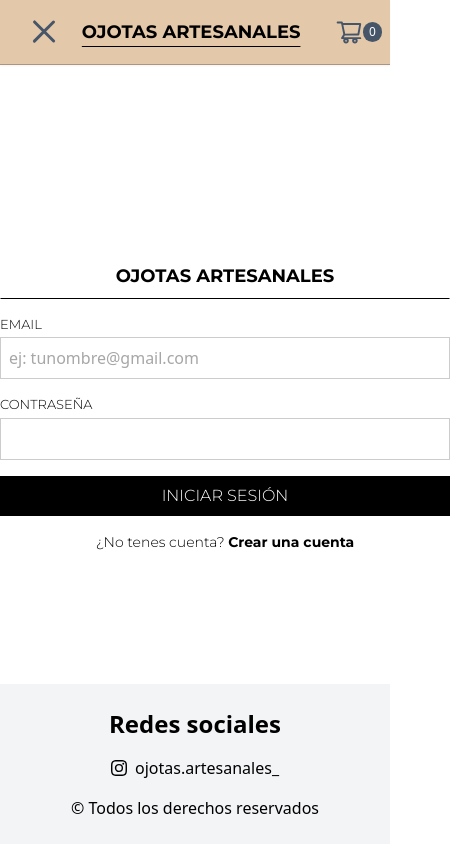
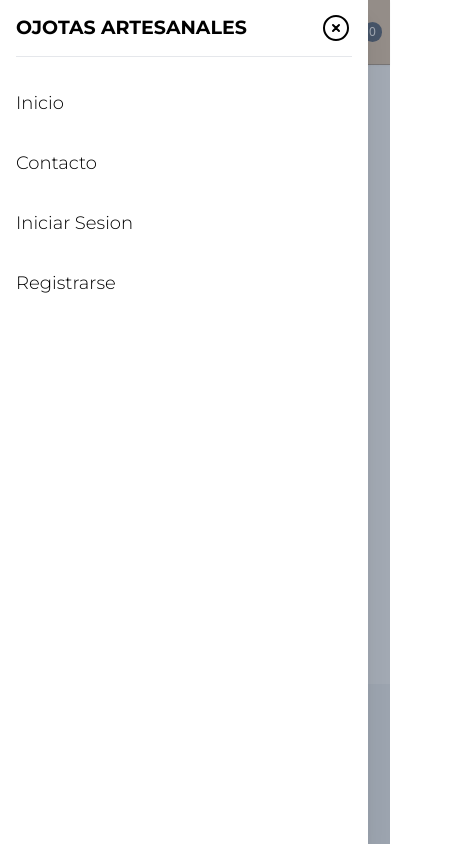
Before and after one commit to Joacoruarte/Ojotas-artesanales, a Next.js app: page /login in a window 390 px wide. Both pictures are taken after a click on the element 43 px from the left and 32 px from the top of the page. Shown: the whole page, 450 px wide, since content can reach past the window. Built offline with nearby package versions, Linux system fonts and the light colour scheme.

Commit message:
SideBar añadida para el menu hamburguesa Css responsive for login and register forms

```diff
--- a/Components/Navbar.js
+++ b/Components/Navbar.js
@@ -7,6 +7,7 @@ import CartModal from '../Modals/Cart/CartModal'
 import s from "../styles/Layout.module.css"
 import DropDown from './DropDown'
 import AuthContext from '../Context/AuthProvider/AuthContext'
+import SideBarModal from '../Modals/Sidebar/SideBarModal'
 
 const navigation = [
     { name: 'INICIO', href: '/', current: true },
@@ -136,6 +137,16 @@ export default function Navbar({home}) {
         </nav>
 
 
+
+        {/* SIDE BAR */}
+        <div>
+          <div onClick={()=> setOpen(false)} className={`${!open && "opacity-0 -z-10 hidden" } opacity-1 inset-0 transition-all duration-300 w-full h-full bg-slate-600 bg-opacity-50 z-[300] fixed`}>
+          </div>
+          <div className={`${open === true ? s.show : s.hide} sm:w-[25rem] w-[23rem] fixed left-0 bg-white px-4 py-2 h-screen shadow-xl`} style={{zIndex: 10000}}>
+            <SideBarModal setOpen={setOpen}/>
+          </div>
+        </div>
+
         {/* CART */}
         <div>
           <div onClick={()=> setOpenCart(false)} className={`${!openCart && "opacity-0 -z-10 hidden" } inset-0 transition-all duration-300 w-full h-full bg-slate-600 bg-opacity-50 z-[300] fixed`}>
--- /dev/null
+++ b/Modals/Sidebar/SideBarModal.js
@@ -0,0 +1,94 @@
+import { useRouter } from "next/router";
+import React, { useContext } from "react";
+import AuthContext from "../../Context/AuthProvider/AuthContext";
+import XIcon from "../../Icons/XIcon";
+
+export default function SideBarModal({ setOpen }) {
+  const router = useRouter();
+  const { user, setUser } = useContext(AuthContext);
+  return (
+    <div>
+      <div className="flex items-center justify-between w-full h-10">
+        <h2 className="font-bold text-[19px] font-montserrat">
+          OJOTAS ARTESANALES
+        </h2>
+        <XIcon
+          className="w-8 h-8 cursor-pointer"
+          onClick={() => setOpen(false)}
+        />
+      </div>
+
+      <hr className="bg-slate-500 w-full my-2" />
+
+      <ul className="flex flex-col gap-8 text-lg mt-8 font-montserrat">
+        <li
+          onClick={() => {
+            router.push("/");
+            setOpen(false);
+          }}
+        >
+          Inicio
+        </li>
+        <li
+          onClick={() => {
+            router.push("/contacto");
+            setOpen(false);
+          }}
+        >
+          Contacto
+        </li>
+        {!user?.token ? (
+          <>
+            <li
+              onClick={() => {
+                router.push("/login");
+                setOpen(false);
+              }}
+            >
+              Iniciar Sesion
+            </li>
+            <li
+              onClick={() => {
+                router.push("/register");
+                setOpen(false);
+              }}
+            >
+              Registrarse
+            </li>
+          </>
+        ) : (
+          <>
+            <li>
+              <hr className="bg-slate-500 w-full my-2" />
+              {console.log(user)}
+              <p>
+                Ingreso como <b>{user.email}</b>
+              </p>
+              <hr className="bg-slate-500 w-full my-2" />
+              {user.role === "ADMIN" && (
+                <div
+                  onClick={() => {
+                    router.push("/dashboard");
+                    setOpen(false);
+                  }}
+                >
+                  <p>Panel Admin</p>
+                  <hr className="bg-slate-500 w-full my-2" />
+                </div>
+              )}
+            </li>
+            <li
+              onClick={() => {
+                setOpen(false);
+                localStorage.removeItem("user");
+                setUser({});
+              }}
+            >
+              Cerrar sesion
+            </li>
+          </>
+        )}
+      </ul>
+    </div>
+  );
+}
--- a/pages/login.js
+++ b/pages/login.js
@@ -38,11 +38,11 @@ export default function Login() {
   return (
     <Layout>
         <Toaster position='top-right'/>
-        <div className='w-full mt-10 grid place-content-center h-full'>
-            <div className={"my-4 pb-2 border-b-black border border-l-transparent border-r-transparent border-t-transparent"}>
-                <h1 className='uppercase font-montserrat font-bold w-full text-lg flex justify-center '>OJOTAS ARTESANALES</h1>
-            </div>
+        <div className='w-full mt-2 grid place-content-center h-full'>
             <form className={s.formLogin} onSubmit={handleSubmit(onSubmit)}>
+                <div className={"my-4 pb-2 border-b-black border border-l-transparent border-r-transparent border-t-transparent"}>
+                    <h1 className='uppercase font-montserrat font-bold w-full text-lg flex justify-center '>OJOTAS ARTESANALES</h1>
+                </div>
                 <div>
                     <h3 className={s.titleForInput}>Email</h3>
                     <input {...register("email")} className={s.inputForm} type="email" placeholder='ej: tunombre@gmail.com' />
--- a/pages/register.js
+++ b/pages/register.js
@@ -35,11 +35,11 @@ export default function Register() {
         <Toaster
             position='top-right'
         />
-        <div className='w-full mt-10 grid place-content-center h-full'>
-            <div className={"my-4 pb-2 border-b-black border border-l-transparent border-r-transparent border-t-transparent"}>
-                <h1 className='uppercase font-montserrat font-bold w-full text-lg flex justify-center '>OJOTAS ARTESANALES</h1>
-            </div>
-            <form className={s.formLogin} onSubmit={handleSubmit(onSubmit)}>
+        <div className='w-full mt-2 grid place-content-center h-full'>
+            <form className={s.formRegister} onSubmit={handleSubmit(onSubmit)}>
+                <div className={"my-4 pb-2 border-b-black border border-l-transparent border-r-transparent border-t-transparent"}>
+                    <h1 className='uppercase font-montserrat font-bold w-full text-lg flex justify-center '>OJOTAS ARTESANALES</h1>
+                </div>
                 <div>
                     <h3 className={s.titleForInput}>Nombre</h3>
                     <input {...register("name")}  className={s.inputForm} type="text" placeholder='ej: María Perez' />
--- a/styles/Layout.module.css
+++ b/styles/Layout.module.css
@@ -62,17 +62,26 @@
 }
 
 
+
+
 .showCart{
     display: block;
-    animation: appear .35s;
+    animation: appearRight .35s;
+}
+.show{
+    display: block;
+    animation: appearLeft .35s;
 }
 
 
 .hideCart{
     display: none;
 }
+.hide{
+    display: none;
+}
 
-@keyframes appear{
+@keyframes appearRight{
     0%{
         transform: translate(300px);
     }
@@ -81,3 +90,12 @@
         transform: translateX(0px);
     }
 }
+@keyframes appearLeft{
+    0%{
+        transform: translate(-300px);
+    }
+
+    100%{
+        transform: translateX(0px);
+    }
+}
--- a/styles/login.module.css
+++ b/styles/login.module.css
@@ -29,3 +29,10 @@
 .inputForm::placeholder{
     color: rgb(168, 166, 166);
 }
+
+@media (max-width: 465px) {
+    .formLogin{
+        min-width: 100%;
+        padding: 1rem 2rem;
+    }
+}
--- a/styles/register.module.css
+++ b/styles/register.module.css
@@ -1,5 +1,5 @@
 
-.formLogin{
+.formRegister{
     display: flex;
     flex-direction: column;
     gap: 1rem;
@@ -34,3 +34,10 @@
     color: red;
     font-family: 'Montserrat';
 }
+
+@media (max-width: 465px) {
+    .formRegister{
+        min-width: 110%;
+        margin-left: -1rem;
+    }
+}
```
